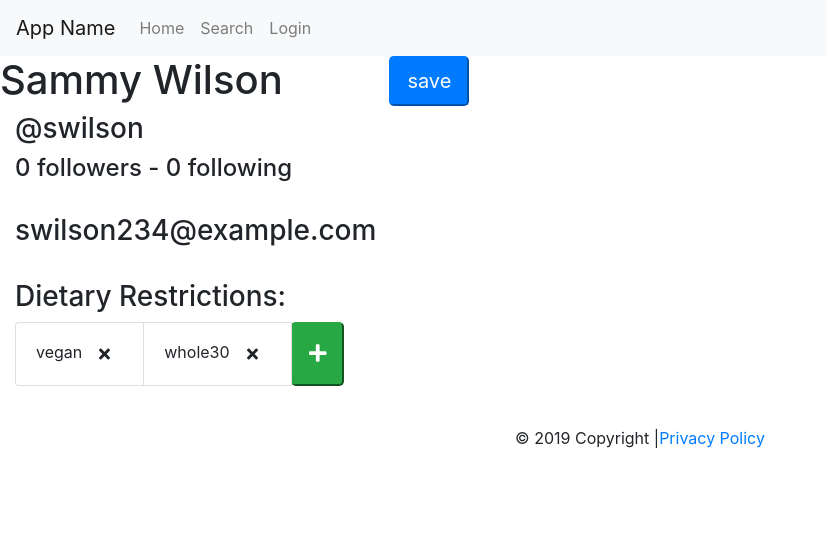
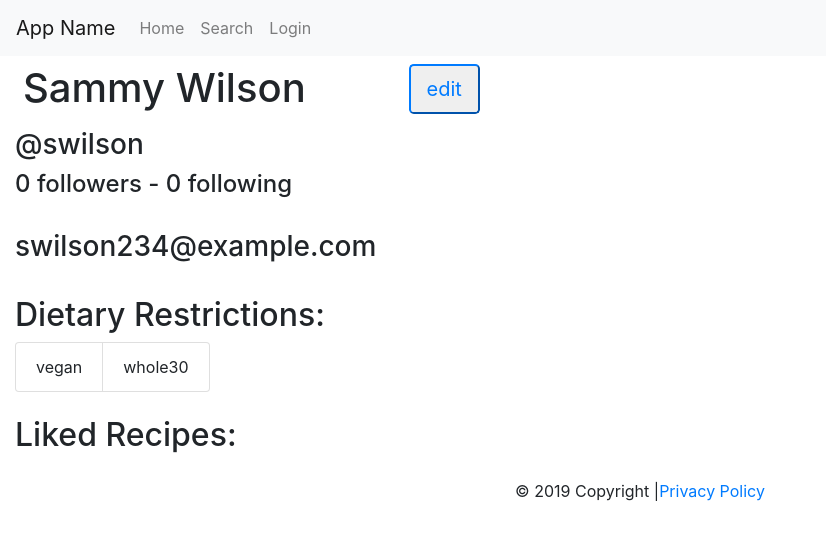
Before and after one commit to daniaalnahdi/wbdv-f19-team18, a React (Create React App) app: page /profile/1 in a window 1280 px wide. Shown: the top 540 px of the page, without its empty margins (0-826 px from the left). Built offline with nearby package versions, Linux system fonts and the light colour scheme.

Commit message:
profile page updates

```diff
--- a/src/components/DietaryPills.js
+++ b/src/components/DietaryPills.js
@@ -37,9 +37,23 @@ const DietaryPills = ({editing, dietaryRestrictions}) => {
             }
             {
                 editing && (
-                    <button className="btn-lg btn-success">
-                        <FontAwesomeIcon icon="plus"/>
-                    </button>
+                    <li className="list-group-item bg-success">
+                        <select className="form-control-sm">
+                            {
+                                diets.map(diet => {
+                                    if (!dietaryRestrictions.includes(diet)) {
+                                        return (
+                                            <option>{diet}</option>
+                                        )
+                                    }
+                                })
+                            }
+                            <option>Default select</option>
+                        </select>
+                        <button className="btn pl-3">
+                            <FontAwesomeIcon icon="plus"/>
+                        </button>
+                    </li>
                 )
             }
         </ul>
--- a/src/pages/ProfilePage.js
+++ b/src/pages/ProfilePage.js
@@ -7,7 +7,15 @@ const dummyUser = {
     followers: [],
     following: [],
     email: "swilson234@example.com",
-    dietaryRestrictions: ["vegan", "whole30"]
+    dietaryRestrictions: ["vegan", "whole30"],
+    likedRecipes: [
+        {
+            title: "Indian Potato Curry",
+            readyInMinutes: 40,
+            servings: 4,
+            image: "https://spoonacular.com/recipeImages/six-ingredient-indian-potato-curry-849494.jpg"
+        }
+    ]
 };
 
 class ProfilePage extends React.Component {
@@ -16,7 +24,7 @@ class ProfilePage extends React.Component {
         super(props);
         this.state = {
             user: dummyUser,
-            editing: true,
+            editing: false,
             relation: {
                 owner: true,
                 following: false
@@ -61,14 +69,14 @@ class ProfilePage extends React.Component {
 
     sensitiveInfo = () => {
         if (!this.state.relation.owner) {
-            return(<div/>);
+            return(<br/>);
         } else {
             return (
                 <div>
                     <br/>
                     <h3>{this.state.user.email}</h3>
                     <br/>
-                    <h3>Dietary Restrictions:</h3>
+                    <h2>Dietary Restrictions:</h2>
                     <DietaryPills editing={this.state.editing}
                                   dietaryRestrictions={this.state.user.dietaryRestrictions}/>
                     <br/>
@@ -80,7 +88,7 @@ class ProfilePage extends React.Component {
     render() {
         return (
             <div className="container-fluid">
-                <div className="row">
+                <div className="row m-2">
                     <h1>{this.state.user.firstName} {this.state.user.lastName}</h1>
                     <div className="col-1"/>
                     <div className="float-right">
@@ -94,6 +102,8 @@ class ProfilePage extends React.Component {
                 {
                     this.sensitiveInfo()
                 }
+                <h2>Liked Recipes:</h2>
+
             </div>
         );
     }
```
